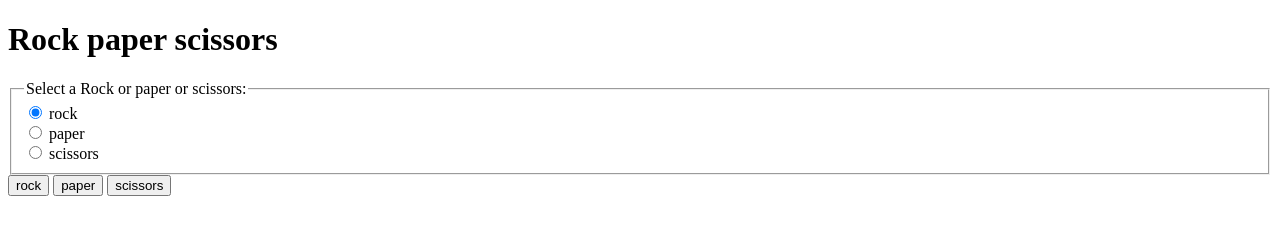
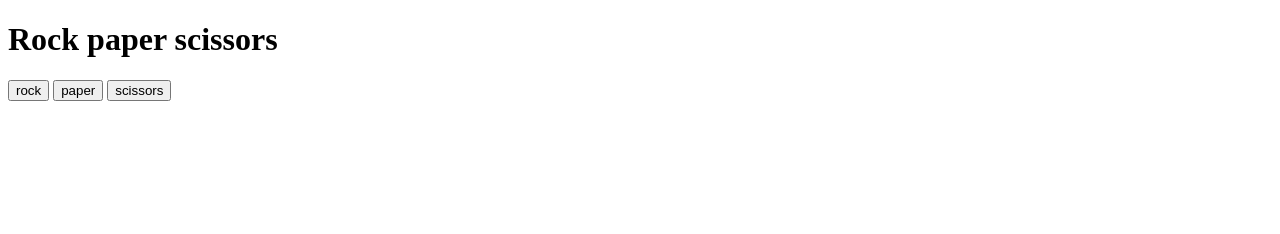
Before and after one commit to Rassan99/Rock-paper-scissors, a plain HTML site: page index.html in a window 1280 px wide. Drawn offline with Linux system fonts and the light colour scheme.

Commit message:
Revert "Feat: Added the computer function"
This reverts commit 9873c6fa04959ac6231246e5887319363a66530d.

```diff
--- a/index.html
+++ b/index.html
@@ -9,29 +9,10 @@
 </head>
 <body>
     <h1>Rock paper scissors</h1>
-    <fieldset>
-        <legend>Select a Rock or paper or scissors:</legend>
 
-        <div>
-          <input type="radio" id="rock" name="drone" value="rock" checked />
-          <label for="rock">rock</label>
-        </div>
-
-        <div>
-          <input type="radio" id="paper" name="drone" value="paper" />
-          <label for="paper">paper</label>
-        </div>
-
-        <div>
-          <input type="radio" id="scissors" name="drone" value="scissors" />
-          <label for="scissors">scissors</label>
-        </div>
-      </fieldset>
-
-
-    <button value="1" class="but">rock</button>
-    <button value="2" class="but">paper</button>
-    <button value="3" class="but">scissors</button>
+    <button value="1">rock</button>
+    <button value="2">paper</button>
+    <button value="3">scissors</button>
     <p></p>
  <script src="java.js"></script>
 
--- a/java.js
+++ b/java.js
@@ -28,8 +28,6 @@
 
 // }
 // button.addEventListener("click", myFunction);
-radio=document.getElementsByName('drone');
-
 function computer() {
     return Math.floor(Math.random() * (3 - 1 + 1)) + 1;
   }
@@ -42,6 +40,6 @@ function human(){
 function onClick() {
    label.textContent = 'Error: one or both inputs are empty.';
   }
-let label = document.querySelector('p');
-let button = document.querySelectorAll('.button');
-radio.addEventListener('click', onClick);
+var label = document.querySelector('p');
+var button = document.querySelector('button');
+button.addEventListener('click', onClick);
```
